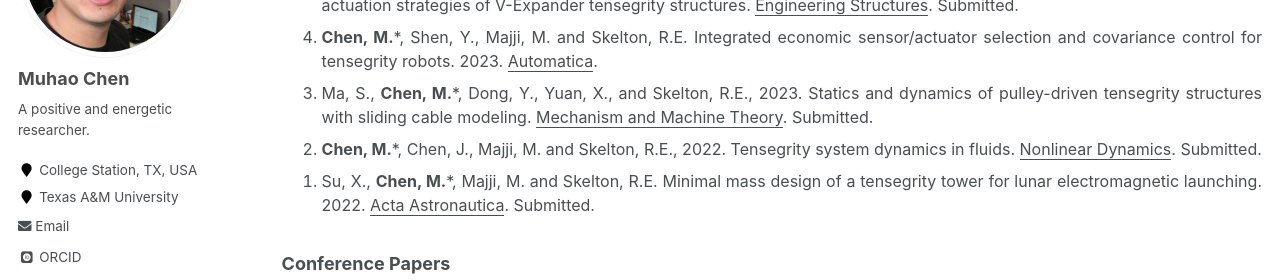
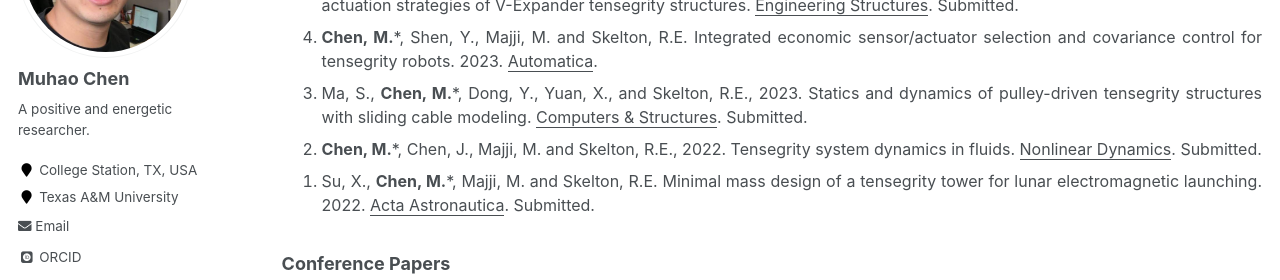
Before and after one commit to Muhao-Chen/muhao-chen.github.io, a Jekyll site: the page built from _pages/publication.md, in a window 1280 px wide and 900 px high, scrolled down 2322 px. Shown: the part 153-433 px from the top of the window. Built offline with Jekyll 4.4.1, drawn with Linux system fonts in a browser that asks for light colours; some web fonts are replaced.

Commit message:
Update publication.md

```diff
--- a/_pages/publication.md
+++ b/_pages/publication.md
@@ -66,7 +66,7 @@ toc: true
 <ol reversed>
 <li> <strong>Chen, M.</strong>*, Fraddosio, A., Micheletti, A., Pavone, G., Piccioni, M., and Skelton, R.E., 2023. Analysis of clustered cable-actuation strategies of V-Expander tensegrity structures. <u>Engineering Structures</u>. Submitted. </li>
 <li> <strong>Chen, M.</strong>*, Shen, Y., Majji, M. and Skelton, R.E. Integrated economic sensor/actuator selection and covariance control for tensegrity robots. 2023. <u>Automatica</u>. </li>
-<li> Ma, S., <strong>Chen, M.</strong>*, Dong, Y., Yuan, X., and Skelton, R.E., 2023. Statics and dynamics of pulley-driven tensegrity structures with sliding cable modeling. <u>Mechanism and Machine Theory</u>. Submitted. </li>
+<li> Ma, S., <strong>Chen, M.</strong>*, Dong, Y., Yuan, X., and Skelton, R.E., 2023. Statics and dynamics of pulley-driven tensegrity structures with sliding cable modeling. <u>Computers & Structures</u>. Submitted. </li>
 <li> <strong>Chen, M.</strong>*, Chen, J., Majji, M. and Skelton, R.E., 2022. Tensegrity system dynamics in fluids. <u>Nonlinear Dynamics</u>. Submitted. </li>
 <li> Su, X., <strong>Chen, M.</strong>*, Majji, M. and Skelton, R.E. Minimal mass design of a tensegrity tower for lunar electromagnetic launching. 2022. <u>Acta Astronautica</u>. Submitted. </li>
 </ol>
```
